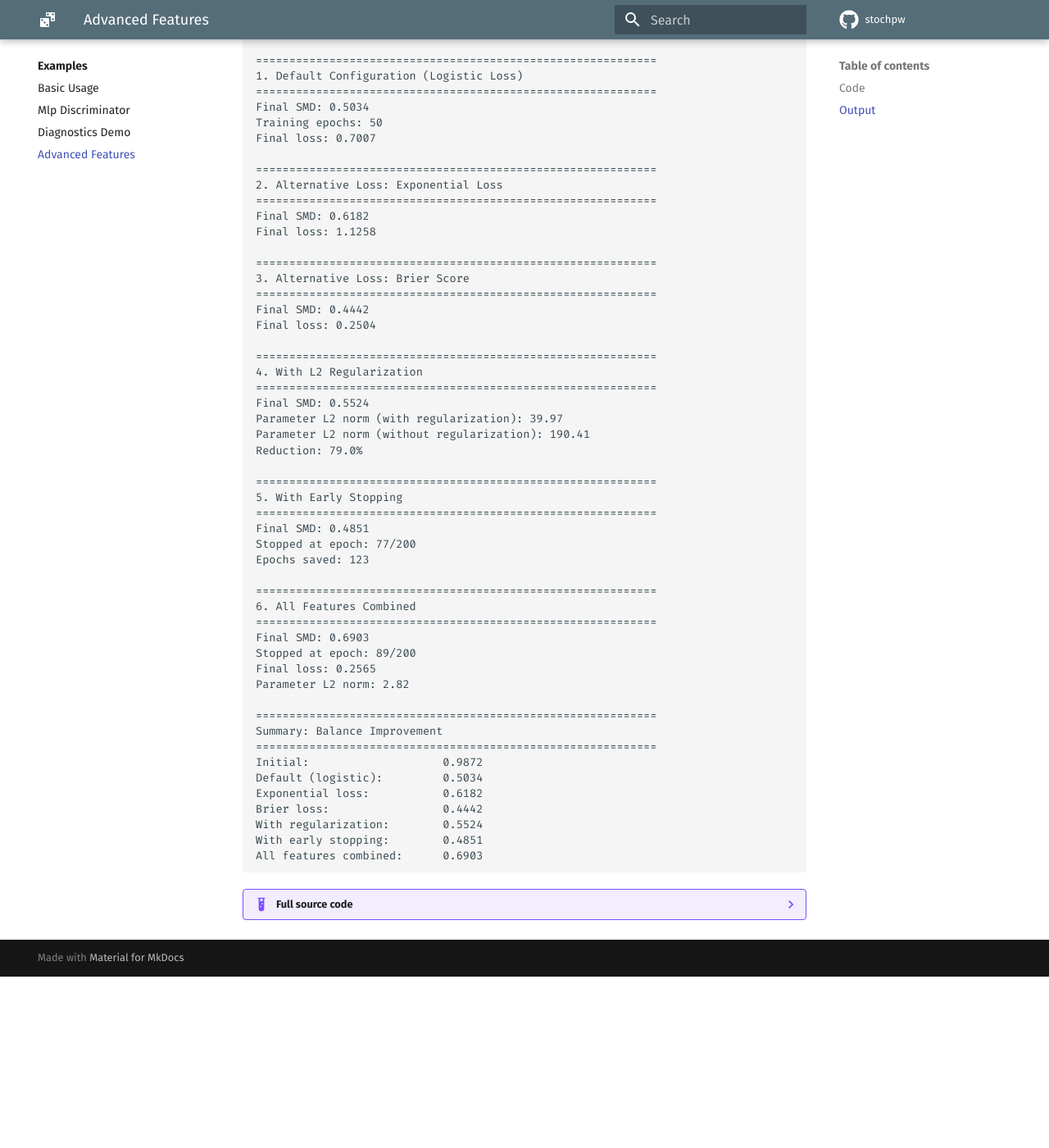
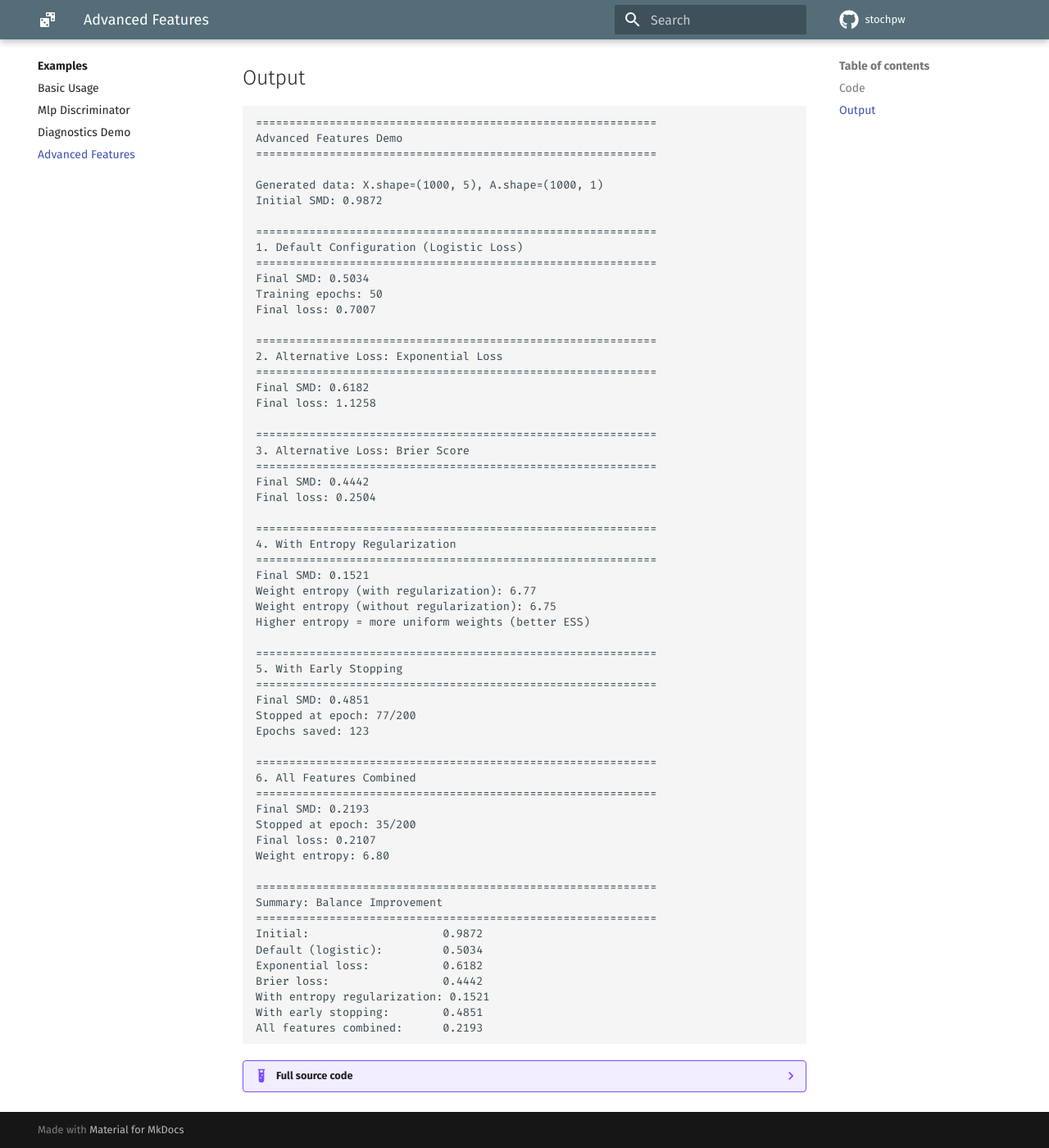
Before and after one commit to ddimmery/stochpw, an MkDocs documentation site: the page built from docs/examples/advanced_features.md, in a window 1280 px wide and 1400 px high, scrolled down 2171 px. Shown: the whole window at 82% size. Built offline with MkDocs 1.6.1 and Material for MkDocs 9.7.7, drawn with Linux system fonts in a browser that asks for light colours; comment, search, counter and statistics services are not loaded; before the commit the page ends 3362 px from its top, so only the background shows below that; some of the changed text lies outside the part shown.

Commit message:
Regularization based on output weights only

````diff
--- a/docs/examples/advanced_features.md
+++ b/docs/examples/advanced_features.md
@@ -5,7 +5,7 @@ Demonstration of advanced features in stochpw.
 This example shows how to use:
 
 1. Alternative loss functions (exponential, Brier)
-2. L2 regularization
+2. Weight-based regularization (entropy, L_p penalties)
 3. Early stopping
 
 ## Code
@@ -16,8 +16,9 @@ from stochpw import (
     MLPDiscriminator,
     PermutationWeighter,
     brier_loss,
+    entropy_penalty,
     exponential_loss,
-    l2_param_penalty,
+    lp_weight_penalty,
     standardized_mean_difference,
 )
 
@@ -51,19 +52,29 @@ weighter_brier = PermutationWeighter(
 )
 weighter_brier.fit(X, A)
 
-# 4. With L2 Regularization
+# 4. With Entropy Regularization
 mlp = MLPDiscriminator(hidden_dims=[64, 32])
-weighter_reg = PermutationWeighter(
+weighter_entropy = PermutationWeighter(
     discriminator=mlp,
-    regularization_fn=l2_param_penalty,
+    regularization_fn=entropy_penalty,
     regularization_strength=0.01,
     num_epochs=50,
     batch_size=128,
     random_state=42,
 )
-weighter_reg.fit(X, A)
+weighter_entropy.fit(X, A)
 
-# 5. With Early Stopping
+# 5. With L2 Weight Regularization
+weighter_l2 = PermutationWeighter(
+    regularization_fn=lambda w: lp_weight_penalty(w, p=2.0),
+    regularization_strength=0.001,
+    num_epochs=50,
+    batch_size=128,
+    random_state=42,
+)
+weighter_l2.fit(X, A)
+
+# 6. With Early Stopping
 weighter_early = PermutationWeighter(
     early_stopping=True,
     patience=10,
@@ -74,13 +85,13 @@ weighter_early = PermutationWeighter(
 )
 weighter_early.fit(X, A)
 
-# 6. All Features Combined
+# 7. All Features Combined
 mlp_combined = MLPDiscriminator(hidden_dims=[128, 64, 32], activation="tanh")
 weighter_combined = PermutationWeighter(
     discriminator=mlp_combined,
     loss_fn=brier_loss,
-    regularization_fn=l2_param_penalty,
-    regularization_strength=0.005,
+    regularization_fn=entropy_penalty,
+    regularization_strength=0.01,
     early_stopping=True,
     patience=15,
     min_delta=0.001,
@@ -121,12 +132,12 @@ Final SMD: 0.4442
 Final loss: 0.2504
 
 ============================================================
-4. With L2 Regularization
+4. With Entropy Regularization
 ============================================================
-Final SMD: 0.5524
-Parameter L2 norm (with regularization): 39.97
-Parameter L2 norm (without regularization): 190.41
-Reduction: 79.0%
+Final SMD: 0.1521
+Weight entropy (with regularization): 6.77
+Weight entropy (without regularization): 6.75
+Higher entropy = more uniform weights (better ESS)
 
 ============================================================
 5. With Early Stopping
@@ -138,10 +149,10 @@ Epochs saved: 123
 ============================================================
 6. All Features Combined
 ============================================================
-Final SMD: 0.6903
-Stopped at epoch: 89/200
-Final loss: 0.2565
-Parameter L2 norm: 2.82
+Final SMD: 0.2193
+Stopped at epoch: 35/200
+Final loss: 0.2107
+Weight entropy: 6.80
 
 ============================================================
 Summary: Balance Improvement
@@ -150,9 +161,9 @@ Initial:                    0.9872
 Default (logistic):         0.5034
 Exponential loss:           0.6182
 Brier loss:                 0.4442
-With regularization:        0.5524
+With entropy regularization: 0.1521
 With early stopping:        0.4851
-All features combined:      0.6903
+All features combined:      0.2193
 ```
 
 ??? example "Full source code"
@@ -164,7 +175,7 @@ All features combined:      0.6903
     This example shows how to use:
 
     1. Alternative loss functions (exponential, Brier)
-    2. L2 regularization
+    2. Weight-based regularization (entropy, L_p penalties)
     3. Early stopping
     """
 
@@ -173,19 +184,19 @@ All features combined:      0.6903
         MLPDiscriminator,
         PermutationWeighter,
         brier_loss,
+        entropy_penalty,
         exponential_loss,
-        l2_param_penalty,
         standardized_mean_difference,
     )
-
 
     key_code = """import jax.numpy as jnp
     from stochpw import (
         MLPDiscriminator,
         PermutationWeighter,
         brier_loss,
+        entropy_penalty,
         exponential_loss,
-        l2_param_penalty,
+        lp_weight_penalty,
         standardized_mean_difference,
     )
 
@@ -219,19 +230,29 @@ All features combined:      0.6903
     )
     weighter_brier.fit(X, A)
 
-    # 4. With L2 Regularization
+    # 4. With Entropy Regularization
     mlp = MLPDiscriminator(hidden_dims=[64, 32])
-    weighter_reg = PermutationWeighter(
+    weighter_entropy = PermutationWeighter(
         discriminator=mlp,
-        regularization_fn=l2_param_penalty,
+        regularization_fn=entropy_penalty,
         regularization_strength=0.01,
         num_epochs=50,
         batch_size=128,
         random_state=42,
     )
-    weighter_reg.fit(X, A)
+    weighter_entropy.fit(X, A)
 
-    # 5. With Early Stopping
+    # 5. With L2 Weight Regularization
+    weighter_l2 = PermutationWeighter(
+        regularization_fn=lambda w: lp_weight_penalty(w, p=2.0),
+        regularization_strength=0.001,
+        num_epochs=50,
+        batch_size=128,
+        random_state=42,
+    )
+    weighter_l2.fit(X, A)
+
+    # 6. With Early Stopping
     weighter_early = PermutationWeighter(
         early_stopping=True,
         patience=10,
@@ -242,13 +263,13 @@ All features combined:      0.6903
     )
     weighter_early.fit(X, A)
 
-    # 6. All Features Combined
+    # 7. All Features Combined
     mlp_combined = MLPDiscriminator(hidden_dims=[128, 64, 32], activation="tanh")
     weighter_combined = PermutationWeighter(
         discriminator=mlp_combined,
         loss_fn=brier_loss,
-        regularization_fn=l2_param_penalty,
-        regularization_strength=0.005,
+        regularization_fn=entropy_penalty,
+        regularization_strength=0.01,
         early_stopping=True,
         patience=15,
         min_delta=0.001,
@@ -340,26 +363,27 @@ All features combined:      0.6903
         smd_brier = standardized_mean_difference(X, A, weights_brier)
 
         print(f"Final SMD: {jnp.max(jnp.abs(smd_brier)):.4f}")
+        assert weighter_brier.history_ is not None
         print(f"Final loss: {weighter_brier.history_['loss'][-1]:.4f}")
 
         print("\n" + "=" * 60)
-        print("4. With L2 Regularization")
+        print("4. With Entropy Regularization")
         print("=" * 60)
 
         mlp = MLPDiscriminator(hidden_dims=[64, 32])
-        weighter_reg = PermutationWeighter(
+        weighter_entropy_reg = PermutationWeighter(
             discriminator=mlp,
-            regularization_fn=l2_param_penalty,
+            regularization_fn=entropy_penalty,
             regularization_strength=0.01,
             num_epochs=50,
             batch_size=128,
             random_state=42,
         )
-        weighter_reg.fit(X, A)
-        weights_reg = weighter_reg.predict(X, A)
-        smd_reg = standardized_mean_difference(X, A, weights_reg)
+        weighter_entropy_reg.fit(X, A)
+        weights_entropy_reg = weighter_entropy_reg.predict(X, A)
+        smd_entropy_reg = standardized_mean_difference(X, A, weights_entropy_reg)
 
-        # Compare parameter norms
+        # Compare weight entropy with and without regularization
         mlp_no_reg = MLPDiscriminator(hidden_dims=[64, 32])
         weighter_no_reg = PermutationWeighter(
             discriminator=mlp_no_reg,
@@ -368,16 +392,16 @@ All features combined:      0.6903
             random_state=42,
         )
         weighter_no_reg.fit(X, A)
+        weights_no_reg = weighter_no_reg.predict(X, A)
 
-        param_norm_reg = l2_param_penalty(weighter_reg.params_)
-        param_norm_no_reg = l2_param_penalty(weighter_no_reg.params_)
+        # Compute negative entropy (penalty) for comparison
+        entropy_with_reg = -entropy_penalty(weights_entropy_reg)
+        entropy_without_reg = -entropy_penalty(weights_no_reg)
 
-        print(f"Final SMD: {jnp.max(jnp.abs(smd_reg)):.4f}")
-        print(f"Parameter L2 norm (with regularization): {param_norm_reg:.2f}")
-        print(f"Parameter L2 norm (without regularization): {param_norm_no_reg:.2f}")
-        print(
-            f"Reduction: {100 * (1 - param_norm_reg / param_norm_no_reg):.1f}%"
-        )
+        print(f"Final SMD: {jnp.max(jnp.abs(smd_entropy_reg)):.4f}")
+        print(f"Weight entropy (with regularization): {entropy_with_reg:.2f}")
+        print(f"Weight entropy (without regularization): {entropy_without_reg:.2f}")
+        print("Higher entropy = more uniform weights (better ESS)")
 
         print("\n" + "=" * 60)
         print("5. With Early Stopping")
@@ -409,7 +432,7 @@ All features combined:      0.6903
         weighter_combined = PermutationWeighter(
             discriminator=mlp_combined,
             loss_fn=brier_loss,
-            regularization_fn=l2_param_penalty,
+            regularization_fn=entropy_penalty,
             regularization_strength=0.005,
             early_stopping=True,
             patience=15,
@@ -423,11 +446,12 @@ All features combined:      0.6903
         smd_combined = standardized_mean_difference(X, A, weights_combined)
 
         print(f"Final SMD: {jnp.max(jnp.abs(smd_combined)):.4f}")
+        assert weighter_combined.history_ is not None
+        assert weighter_combined.params_ is not None
         print(f"Stopped at epoch: {len(weighter_combined.history_['loss'])}/200")
         print(f"Final loss: {weighter_combined.history_['loss'][-1]:.4f}")
-        print(
-            f"Parameter L2 norm: {l2_param_penalty(weighter_combined.params_):.2f}"
-        )
+        entropy_combined = -entropy_penalty(weights_combined)
+        print(f"Weight entropy: {entropy_combined:.2f}")
 
         print("\n" + "=" * 60)
         print("Summary: Balance Improvement")
@@ -436,7 +460,7 @@ All features combined:      0.6903
         print(f"Default (logistic):         {jnp.max(jnp.abs(smd_default)):.4f}")
         print(f"Exponential loss:           {jnp.max(jnp.abs(smd_exp)):.4f}")
         print(f"Brier loss:                 {jnp.max(jnp.abs(smd_brier)):.4f}")
-        print(f"With regularization:        {jnp.max(jnp.abs(smd_reg)):.4f}")
+        print(f"With entropy regularization: {jnp.max(jnp.abs(smd_entropy_reg)):.4f}")
         print(f"With early stopping:        {jnp.max(jnp.abs(smd_early)):.4f}")
         print(f"All features combined:      {jnp.max(jnp.abs(smd_combined)):.4f}")
 
--- a/src/stochpw/__init__.py
+++ b/src/stochpw/__init__.py
@@ -29,10 +29,11 @@ from .models import BaseDiscriminator, LinearDiscriminator, MLPDiscriminator
 from .training import (
     brier_loss,
     create_training_batch,
+    entropy_penalty,
     exponential_loss,
     fit_discriminator,
-    l2_param_penalty,
     logistic_loss,
+    lp_weight_penalty,
     train_step,
 )
 from .utils import permute_treatment, validate_inputs
@@ -49,7 +50,8 @@ __all__ = [
     "logistic_loss",
     "exponential_loss",
     "brier_loss",
-    "l2_param_penalty",
+    "entropy_penalty",
+    "lp_weight_penalty",
     "train_step",
     "fit_discriminator",
     # Weight extraction
````
Also changed, not shown: other parts of docs/examples/advanced_features.md (+4 -3 lines), docs/examples/basic_usage.md (+0 -1 lines), docs/examples/diagnostics_demo.md (+10 -18 lines), docs/examples/mlp_discriminator.md (+1 -2 lines), 6 other files.
